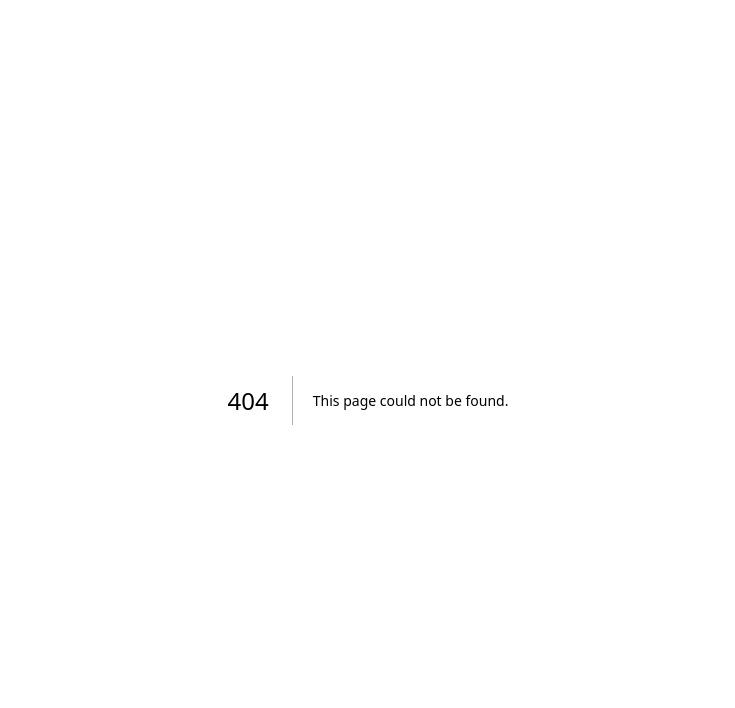
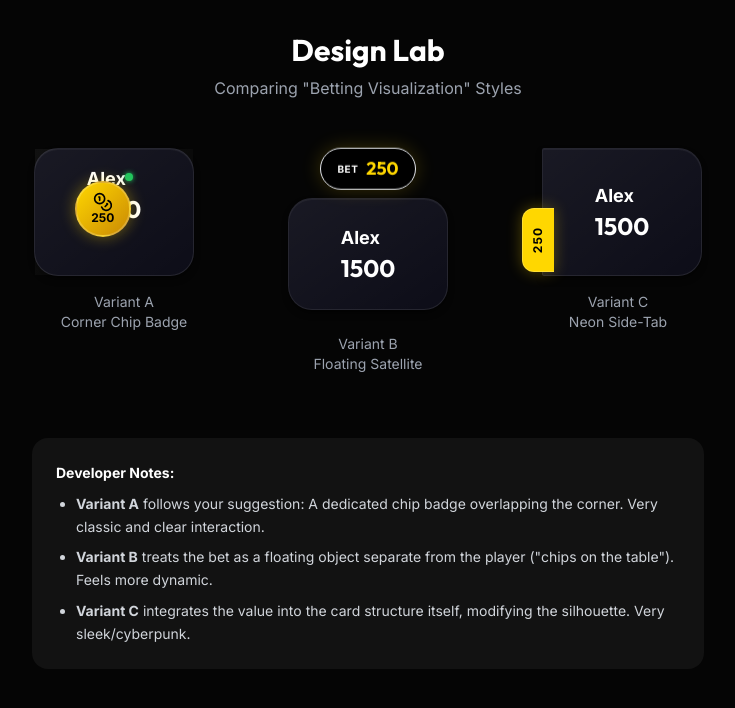
Before and after one commit to rukataka0505/chipless_poker, a Next.js app: page /design in a window 1280 px wide. Before the commit this address had no page. Shown: the top 708 px of the page, without its empty margins (272-1007 px from the left). Built offline with nearby package versions, Linux system fonts and the light colour scheme.

Commit message:
Backup: 2026-01-25 18:39:14

```diff
--- /dev/null
+++ b/src/app/design/page.tsx
@@ -0,0 +1,114 @@
+'use client';
+
+import React, { useState } from 'react';
+import { Trophy, Coins, ChevronRight } from 'lucide-react';
+import { Card } from '@/components/ui/Card';
+
+// Type definition for dummy player
+type DummyPlayer = {
+    name: string;
+    stack: number;
+    bet: number;
+    isActive: boolean;
+};
+
+const DUMMY_PLAYER: DummyPlayer = {
+    name: "Alex",
+    stack: 1500,
+    bet: 250,
+    isActive: true,
+};
+
+// --- Variant A: Corner Chip Badge (User Suggestion) ---
+function VariantA({ player }: { player: DummyPlayer }) {
+    return (
+        <div className="relative group">
+            <div className="absolute inset-0 bg-electric/20 rounded-3xl blur-xl animate-pulse-slow" />
+            <Card variant="highlight" className="w-40 h-32 p-4 flex flex-col items-center justify-between bg-black/80 relative overflow-visible">
+                <div className="font-bold text-white text-lg">{player.name}</div>
+                <div className="font-display font-bold text-2xl text-white">{player.stack}</div>
+
+                {/* Decoration */}
+                <div className="absolute top-2 right-2 w-2 h-2 rounded-full bg-green-500 shadow-[0_0_5px_#22c55e]" />
+
+                {/* Corner Chip Badge */}
+                <div className="absolute -bottom-3 -left-3 bg-gradient-to-br from-gold to-yellow-600 rounded-full w-14 h-14 flex flex-col items-center justify-center shadow-[0_0_15px_rgba(255,215,0,0.4)] border-2 border-white/20 z-10">
+                    <Coins className="w-5 h-5 text-black mb-[-2px]" />
+                    <span className="text-black font-bold text-xs">{player.bet}</span>
+                </div>
+            </Card>
+            <div className="mt-4 text-center text-sm text-gray-400">Variant A<br />Corner Chip Badge</div>
+        </div>
+    );
+}
+
+// --- Variant B: Floating Satellite Pill ---
+function VariantB({ player }: { player: DummyPlayer }) {
+    return (
+        <div className="relative group flex flex-col items-center gap-2">
+            <div className="absolute inset-0 bg-electric/20 rounded-3xl blur-xl animate-pulse-slow" />
+
+            {/* Floating Bet Pill - "Satellite" */}
+            <div className="relative z-20 animate-float">
+                <div className="bg-black/90 backdrop-blur border border-gold/50 px-4 py-1.5 rounded-full flex items-center gap-2 shadow-[0_0_20px_rgba(255,215,0,0.2)]">
+                    <span className="text-[10px] text-gold/70 uppercase font-bold tracking-wider">BET</span>
+                    <span className="font-display font-bold text-gold text-lg">{player.bet}</span>
+                </div>
+                {/* Connector Line (Optional visual anchor) */}
+                <div className="absolute left-1/2 top-full w-px h-3 bg-gradient-to-b from-gold/50 to-transparent -translate-x-1/2" />
+            </div>
+
+            <Card variant="highlight" className="w-40 h-28 p-4 flex flex-col items-center justify-center bg-black/80">
+                <div className="font-bold text-white text-lg">{player.name}</div>
+                <div className="font-display font-bold text-2xl text-white">{player.stack}</div>
+            </Card>
+            <div className="mt-4 text-center text-sm text-gray-400">Variant B<br />Floating Satellite</div>
+        </div>
+    );
+}
+
+// --- Variant C: Neon Side-Tab ---
+function VariantC({ player }: { player: DummyPlayer }) {
+    return (
+        <div className="relative group pl-3">
+            <div className="absolute inset-0 bg-electric/20 rounded-3xl blur-xl animate-pulse-slow ml-3" />
+
+            {/* Side Tab */}
+            <div className="absolute top-1/2 -translate-y-1/2 left-0 h-16 w-8 bg-gold rounded-l-xl z-20 flex items-center justify-center shadow-[0_0_15px_rgba(255,215,0,0.3)] border-y border-l border-white/20">
+                <div className="-rotate-90 text-black font-bold text-xs tracking-widest whitespace-nowrap">
+                    {player.bet}
+                </div>
+            </div>
+
+            <Card variant="highlight" className="w-40 h-32 p-4 flex flex-col items-center justify-center bg-black/80 relative z-10 ml-2 rounded-l-sm border-l-0">
+                <div className="font-bold text-white text-lg">{player.name}</div>
+                <div className="font-display font-bold text-2xl text-white">{player.stack}</div>
+            </Card>
+            <div className="mt-4 text-center text-sm text-gray-400">Variant C<br />Neon Side-Tab</div>
+        </div>
+    );
+}
+
+export default function DesignPage() {
+    return (
+        <div className="min-h-screen p-8 bg-void flex flex-col items-center">
+            <h1 className="text-3xl font-display font-bold text-white mb-2">Design Lab</h1>
+            <p className="text-gray-400 mb-12">Comparing &quot;Betting Visualization&quot; Styles</p>
+
+            <div className="grid grid-cols-1 md:grid-cols-3 gap-16 items-start">
+                <VariantA player={DUMMY_PLAYER} />
+                <VariantB player={DUMMY_PLAYER} />
+                <VariantC player={DUMMY_PLAYER} />
+            </div>
+
+            <div className="mt-16 p-6 bg-white/5 rounded-2xl max-w-2xl text-gray-300 text-sm leading-relaxed">
+                <strong className="text-white block mb-2">Developer Notes:</strong>
+                <ul className="list-disc pl-5 space-y-2">
+                    <li><strong>Variant A</strong> follows your suggestion: A dedicated chip badge overlapping the corner. Very classic and clear interaction.</li>
+                    <li><strong>Variant B</strong> treats the bet as a floating object separate from the player (&quot;chips on the table&quot;). Feels more dynamic.</li>
+                    <li><strong>Variant C</strong> integrates the value into the card structure itself, modifying the silhouette. Very sleek/cyberpunk.</li>
+                </ul>
+            </div>
+        </div>
+    );
+}
--- a/src/components/PlayerCard.tsx
+++ b/src/components/PlayerCard.tsx
@@ -1,5 +1,4 @@
 import React from 'react';
-import { User, Trophy, EyeOff } from 'lucide-react';
 import { Player } from '@/lib/poker/types';
 import { Card } from './ui/Card';
 
@@ -13,24 +12,55 @@ interface PlayerCardProps {
 export function PlayerCard({ player, isActive, isDealer, position }: PlayerCardProps) {
     const isFolded = player.folded;
     const isAllIn = player.allIn;
+    const hasBet = player.currentBet > 0;
 
     return (
-        <div className={`relative transition-all duration-500 ease-out ${isActive ? 'scale-125 z-40' : 'scale-100 z-10'} ${isFolded ? 'opacity-50 grayscale' : 'opacity-100'}`}>
+        <div className={`
+            relative transition-all duration-500 ease-out
+            ${isActive ? 'scale-125 z-50' : 'scale-100 z-10'}
+            ${isFolded ? 'opacity-40 grayscale blur-[1px]' : 'opacity-100'}
+        `}>
+            {/* --- VARIANT B: Floating Satellite Pill for Bets --- */}
+            {/* Absolute positioned above the card so it doesn't shift the card's center */}
+            <div className={`
+                absolute -top-14 left-1/2 -translate-x-1/2 z-40
+                transition-all duration-500 ease-out
+                ${hasBet ? 'opacity-100 translate-y-0 scale-100' : 'opacity-0 translate-y-4 scale-90 pointer-events-none'}
+            `}>
+                <div className="relative">
+                    {/* Chip-like Pill */}
+                    <div className="bg-gradient-to-b from-yellow-400 to-yellow-600 border-2 border-yellow-200 px-4 py-1.5 rounded-full flex items-center gap-2 shadow-[0_4px_10px_rgba(0,0,0,0.5)]">
+                        {/* Chip Icon / Illustration */}
+                        <div className="w-5 h-5 rounded-full border-2 border-yellow-800/50 bg-yellow-500 flex items-center justify-center shadow-inner">
+                            <div className="w-3 h-3 rounded-full border border-dashed border-yellow-800/60" />
+                        </div>
+
+                        <span className="font-display font-bold text-xl text-black drop-shadow-sm tabular-nums">
+                            {player.currentBet.toLocaleString()}
+                        </span>
+                    </div>
+                </div>
+            </div>
+
+
             {/* Active Glow Background - Stronger */}
             {isActive && (
-                <div className="absolute inset-0 bg-electric/20 rounded-3xl blur-xl animate-pulse-slow" />
+                <>
+                    <div className="absolute inset-0 bg-electric/40 rounded-3xl blur-2xl animate-pulse-slow pointer-events-none" />
+                    <div className="absolute -inset-4 bg-electric/10 rounded-full blur-3xl animate-pulse-slow pointer-events-none" style={{ animationDelay: '0.5s' }} />
+                </>
             )}
 
             {/* Dealer Button */}
             {isDealer && (
-                <div className="absolute -top-3 -right-2 z-20 w-6 h-6 rounded-full bg-white text-black font-bold text-xs flex items-center justify-center shadow-lg border border-gray-300">
+                <div className="absolute -top-4 -right-3 z-30 w-7 h-7 rounded-full bg-white text-black font-bold text-sm flex items-center justify-center shadow-[0_0_10px_rgba(255,255,255,0.5)] border-2 border-gray-200">
                     D
                 </div>
             )}
 
             {/* Position Badges */}
             {position && (
-                <div className="absolute -top-3 -left-2 z-20 px-2 h-5 rounded-full bg-gold text-black font-bold text-[10px] flex items-center justify-center shadow-lg uppercase tracking-wider">
+                <div className="absolute -top-4 -left-3 z-30 px-2.5 h-6 rounded-full bg-gold text-black font-bold text-xs flex items-center justify-center shadow-[0_0_10px_rgba(255,215,0,0.5)] uppercase tracking-wider border border-white/20">
                     {position}
                 </div>
             )}
@@ -38,44 +68,37 @@ export function PlayerCard({ player, isActive, isDealer, position }: PlayerCardP
             <Card
                 variant={isActive ? 'highlight' : 'default'}
                 className={`
-                    w-32 sm:w-40 p-3 flex flex-col items-center gap-2
-                    ${isActive ? 'ring-[3px] ring-electric shadow-[0_0_50px_rgba(0,240,255,0.4)] bg-black/60' : ''}
-                    ${isFolded ? 'bg-black/40 border-white/5' : ''}
+                    w-36 sm:w-44 transition-all duration-300 overflow-visible
+                    ${isActive ? 'ring-2 ring-electric shadow-[0_0_40px_rgba(0,240,255,0.5)] bg-black/80' : 'bg-black/40'}
+                    ${isFolded ? 'bg-black/20 border-white/5' : ''}
                 `}
             >
-                {/* Avatar */}
-                <div className={`
-                    relative w-12 h-12 rounded-full flex items-center justify-center border-2
-                    ${isActive ? 'border-electric bg-electric/10' : isFolded ? 'border-gray-700 bg-gray-800' : 'border-gold/30 bg-gold/5'}
-                    transition-colors duration-300
-                `}>
-                    {isFolded ? (
-                        <EyeOff className="w-5 h-5 text-gray-500" />
-                    ) : isAllIn ? (
-                        <Trophy className="w-5 h-5 text-gold animate-pulse" />
-                    ) : (
-                        <User className={`w-6 h-6 ${isActive ? 'text-electric' : 'text-gold/70'}`} />
+                <div className="p-4 flex flex-col items-center gap-1">
+                    {/* Name */}
+                    <div className={`font-bold truncate w-full text-center ${isActive ? 'text-white text-lg' : 'text-gray-300 text-sm'}`}>
+                        {player.name}
+                    </div>
+
+                    {/* Stack */}
+                    <div className={`
+                        font-display font-bold tracking-wide transition-all
+                        ${isActive ? 'text-2xl text-electric glow-text-electric' : 'text-xl text-white'}
+                        ${isAllIn ? 'text-gold glow-text-gold animate-pulse' : ''}
+                    `}>
+                        {player.stack.toLocaleString()}
+                    </div>
+
+                    {/* All In Label */}
+                    {isAllIn && (
+                        <span className="text-[10px] font-bold text-gold uppercase tracking-[0.2em] border border-gold/30 px-2 py-0.5 rounded-full mt-1">
+                            ALL IN
+                        </span>
                     )}
                 </div>
 
-                {/* Info */}
-                <div className="text-center w-full">
-                    <div className="text-xs font-bold truncate text-white/90 mb-0.5">
-                        {player.name}
-                    </div>
-                    <div className={`
-                        font-display font-bold text-sm tracking-wide
-                        ${isAllIn ? 'text-gold glow-text-gold' : 'text-white'}
-                    `}>
-                        {player.stack.toLocaleString()}
-                    </div>
-                </div>
-
-
-
                 {isFolded && (
-                    <div className="absolute inset-0 flex items-center justify-center bg-black/60 backdrop-blur-[2px] rounded-3xl">
-                        <span className="text-red-500 font-bold uppercase tracking-widest text-xs border border-red-500/50 px-2 py-1 rounded">Fold</span>
+                    <div className="absolute inset-0 flex items-center justify-center bg-black/60 backdrop-blur-[1px] rounded-3xl">
+                        <span className="text-red-500/80 font-bold uppercase tracking-[0.3em] text-sm border-y border-red-500/30 py-1">Fold</span>
                     </div>
                 )}
             </Card>
--- a/src/components/ShowdownPanel.tsx
+++ b/src/components/ShowdownPanel.tsx
@@ -44,7 +44,7 @@ export function ShowdownPanel() {
                 }
             }
         });
-    }, [phase, pots, players, isShowdownResolved, autoWinner]);
+    }, [phase, pots, players, isShowdownResolved, autoWinner, selectedWinners, selectWinners]);
 
     if (phase !== 'SHOWDOWN') {
         return null;
--- a/src/components/TableView.tsx
+++ b/src/components/TableView.tsx
@@ -141,23 +141,7 @@ export function TableView() {
                             isDealer={false} // Dealer logic needs to be passed or derived
                             position="" // Position logic needs to be derived
                         />
-                        {/* Bet Bubble - REFINED */}
-                        <AnimatePresence>
-                            {player.currentBet > 0 && (
-                                <motion.div
-                                    initial={{ opacity: 0, scale: 0.5, y: 20 }}
-                                    animate={{ opacity: 1, scale: 1, y: 0 }}
-                                    exit={{ opacity: 0, scale: 0.5 }}
-                                    className="absolute -top-14 left-1/2 -translate-x-1/2 z-30"
-                                >
-                                    <div className="bg-black/80 backdrop-blur-md border border-gold/50 px-4 py-1 rounded-full shadow-[0_0_20px_rgba(255,215,0,0.3)]">
-                                        <span className="text-xl font-display font-bold text-gold glow-text-gold">
-                                            {player.currentBet.toLocaleString()}
-                                        </span>
-                                    </div>
-                                </motion.div>
-                            )}
-                        </AnimatePresence>
+
                     </div>
                 );
             })}
```
